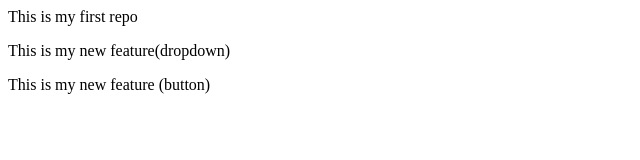
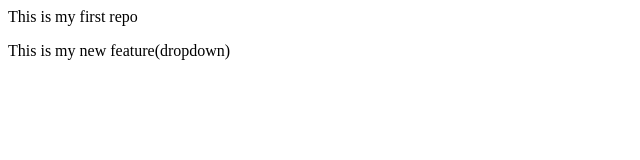
Before and after one commit to Sk-Mahmood-Hussain/localrepo, a plain HTML site: page index.html in a window 1280 px wide. Shown: the whole page, without its empty margins (0-640 px from the left). Drawn offline with Linux system fonts and the light colour scheme.

Commit message:
Last changes

```diff
--- a/index.html
+++ b/index.html
@@ -1,3 +1,2 @@
 <p>This is my first repo</p>
 <p>This is my new feature(dropdown)</p>
-<p>This is my new feature (button)</p>
```
